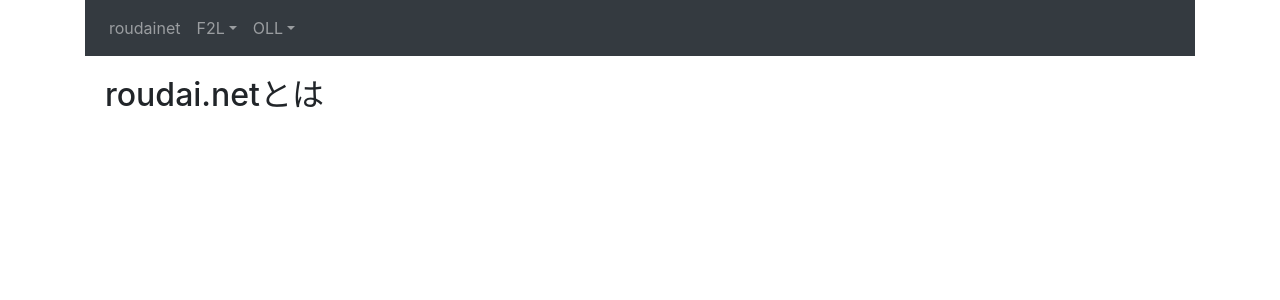
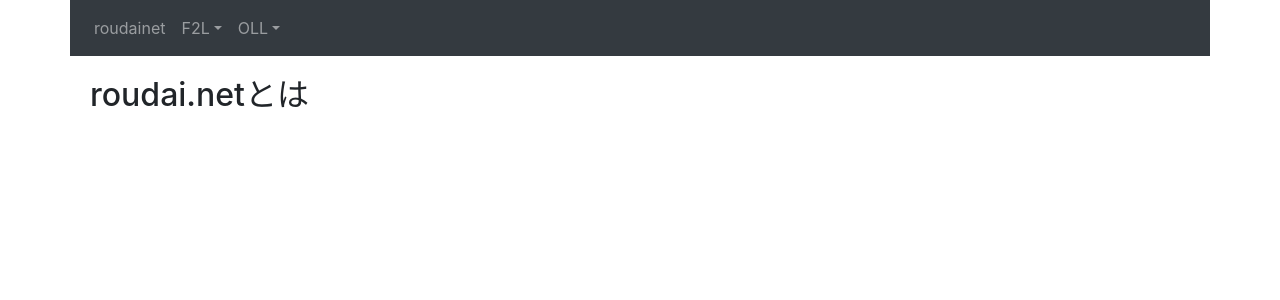
Before and after one commit to roudai/roudai.net, a Nuxt app: page / in a window 1280 px wide. Shown: the top 300 px of the page. Built offline with nearby package versions, Linux system fonts and the light colour scheme.

Commit message:
css調整

```diff
--- a/layouts/default.vue
+++ b/layouts/default.vue
@@ -10,10 +10,17 @@
 </template>
 
 <style>
+  .container{
+      padding-right: 0px;
+      padding-left: 0px;
+  }
   .entry-container {
       padding: 20px;
   }
   .list-group-item {
     padding: 0rem 0.5rem;
   }
+  h3 {
+    margin-top: 1rem;
+  }
 </style>
```
